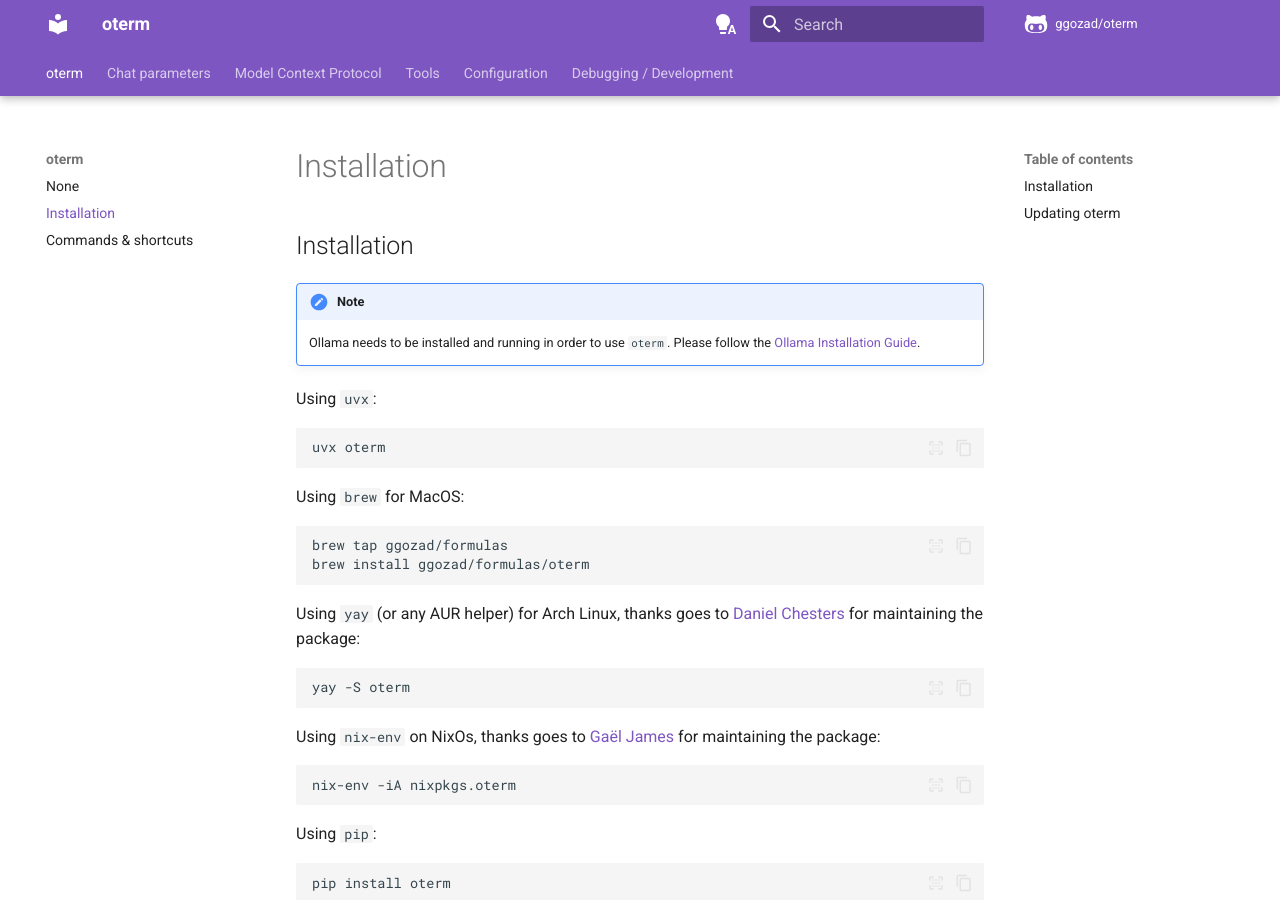
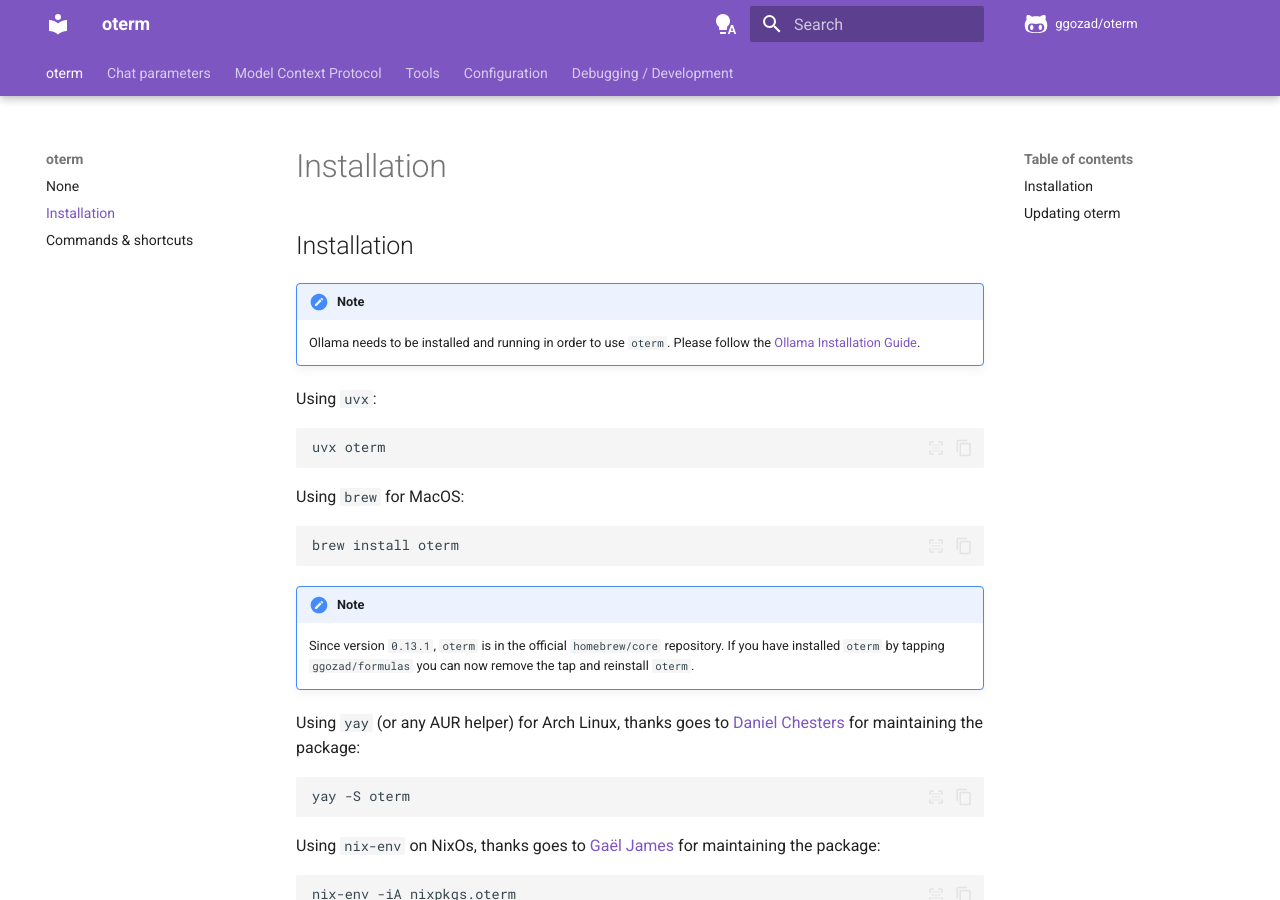
Before and after one commit to ggozad/oterm, an MkDocs documentation site: the page built from docs/installation.md, in a window 1280 px wide and 900 px high. Built offline with MkDocs 1.6.1 and Material for MkDocs 9.7.7, drawn with Linux system fonts in a browser that asks for light colours; comment, search, counter and statistics services are not loaded.

Commit message:
Update docs for homebrew

````diff
--- a/docs/installation.md
+++ b/docs/installation.md
@@ -12,9 +12,12 @@
 Using `brew` for MacOS:
 
 ```bash
-brew tap ggozad/formulas
-brew install ggozad/formulas/oterm
+brew install oterm
 ```
+
+!!! note
+
+    Since version `0.13.1`, `oterm` is in the official `homebrew/core` repository. If you have installed `oterm` by tapping  `ggozad/formulas` you can now remove the tap and reinstall `oterm`.
 
 Using `yay` (or any AUR helper) for Arch Linux, thanks goes to [Daniel Chesters](https://github.com/DanielChesters) for maintaining the package:
 
````
Also changed, not shown: CHANGES.txt (+7 -1 lines), README.md (+1 -0 lines).
